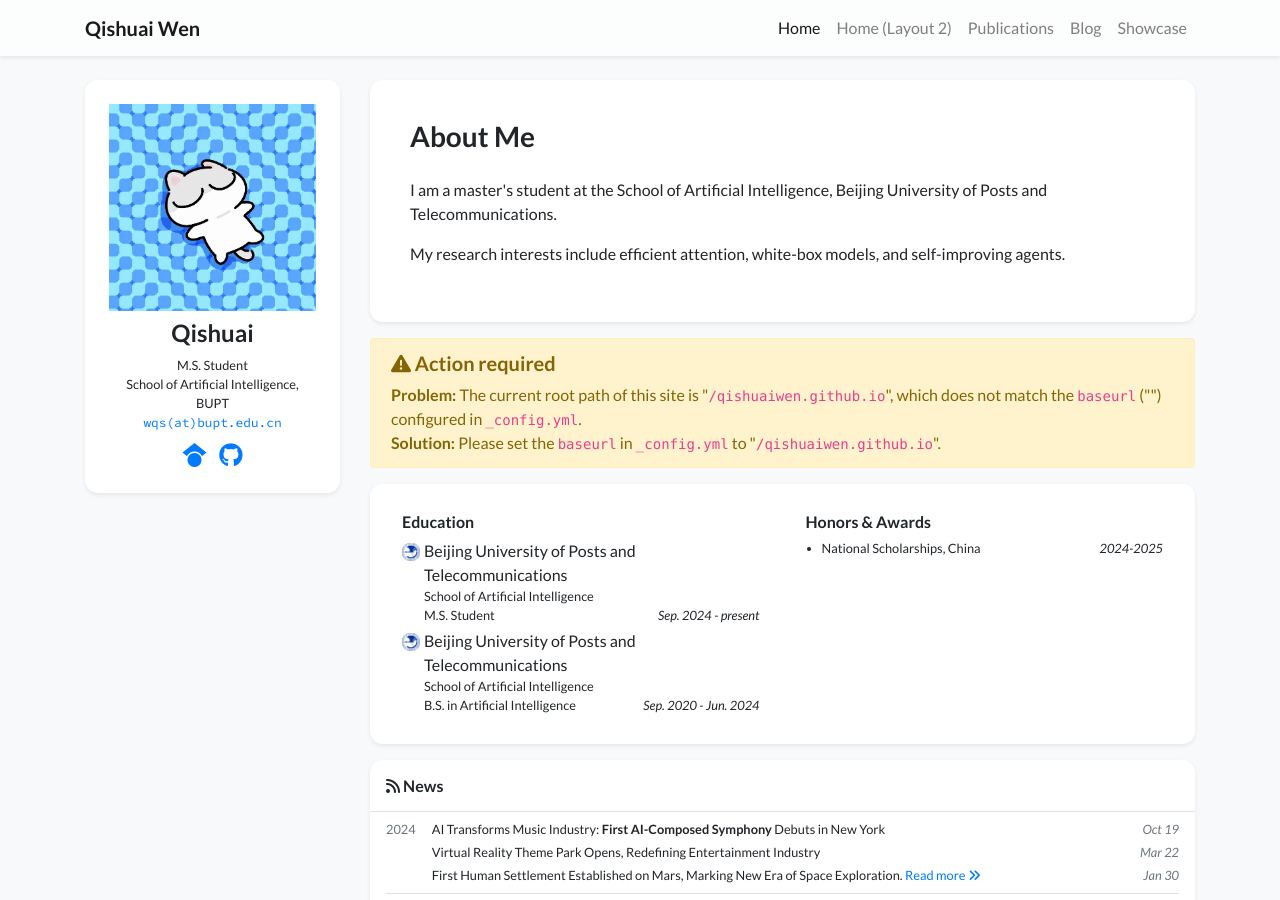
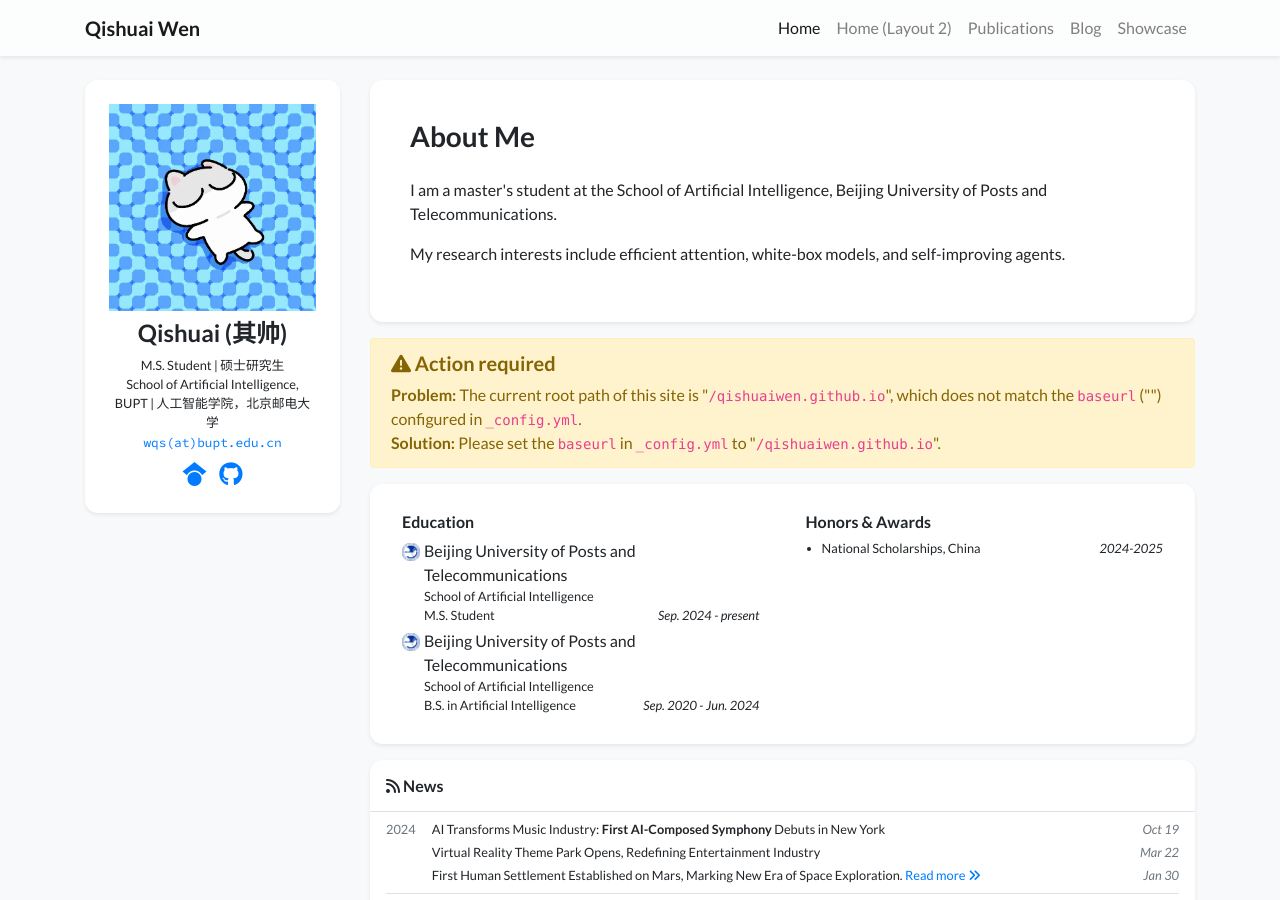
Before and after one commit to QishuaiWen/qishuaiwen.github.io, a Jekyll site: the page built from index.html, in a window 1280 px wide and 900 px high. Built offline with Jekyll 4.4.1, drawn with Linux system fonts in a browser that asks for light colours; nearby versions of some CDN libraries; a style sheet for code colours, icons or effects is not loaded.

Commit message:
Update profile.yml

```diff
--- a/_data/profile.yml
+++ b/_data/profile.yml
@@ -1,10 +1,10 @@
-primary_name: "Qishuai"
+primary_name: "Qishuai (其帅)"
 secondary_name: "Wen"
 navbar_name: "Qishuai Wen"
 
 positions:
-- name: M.S. Student
-- name: School of Artificial Intelligence, BUPT
+- name: M.S. Student | 硕士研究生
+- name: School of Artificial Intelligence, BUPT | 人工智能学院，北京邮电大学
   logo: /assets/images/badges/bupt.png  # Logo is optional
 
 
```
